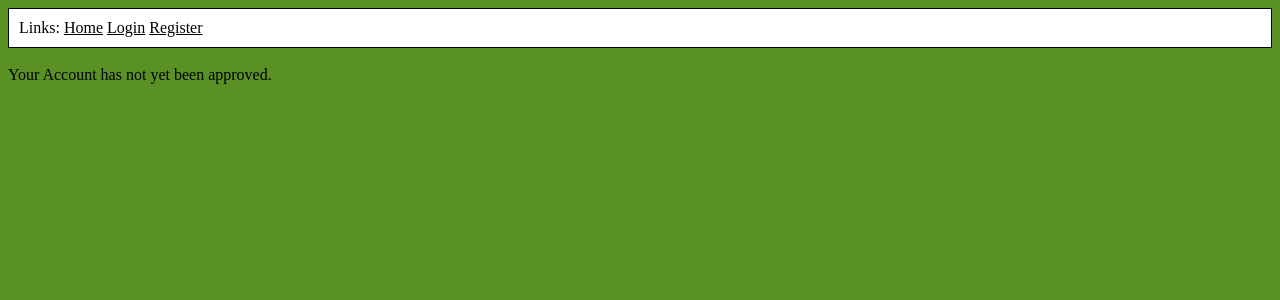
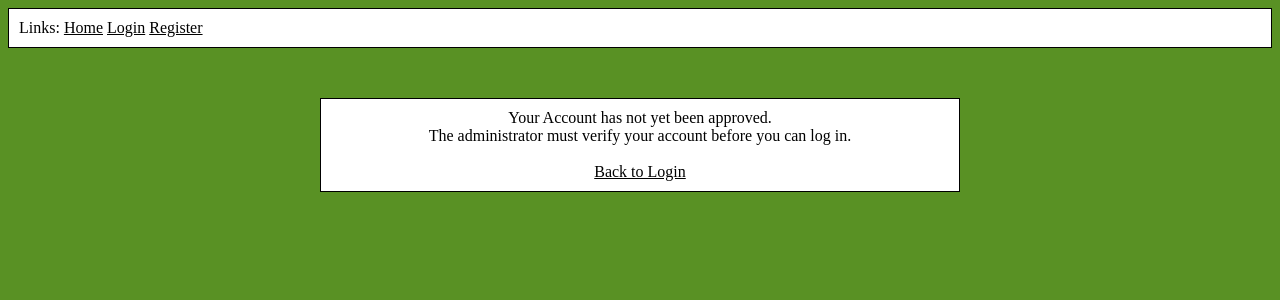
Before and after one commit to pstalcup/CPSC-430-Girlscouts, a PHP site: page /notApproved.php in a window 1280 px wide. Shown: the top 300 px of the page. Run offline with PHP 8.4, Linux system fonts and the light colour scheme.

Commit message:
formatted notApproved.php

```diff
--- a/notApproved.php
+++ b/notApproved.php
@@ -3,5 +3,18 @@
 	$requires = "none";
 	include "menu.php";
 ?>
-<br/>
-Your Account has not yet been approved.
+<html>
+<head>
+	<title>Register</title>
+</head>
+<body>
+<div class="content">
+
+	Your Account has not yet been approved.<br/>
+	The administrator must verify your account before you can log in.
+	<br/><br/>
+	<a href="login.php">Back to Login</a>
+
+</div>
+</body>
+</html>
--- a/todo.txt
+++ b/todo.txt
@@ -7,3 +7,5 @@ generate sales report needs to display booth sales as well
 add quantity fields to manage inventory
 
 need to make delete events page
+
+approve accounts needs to display girl name
```
